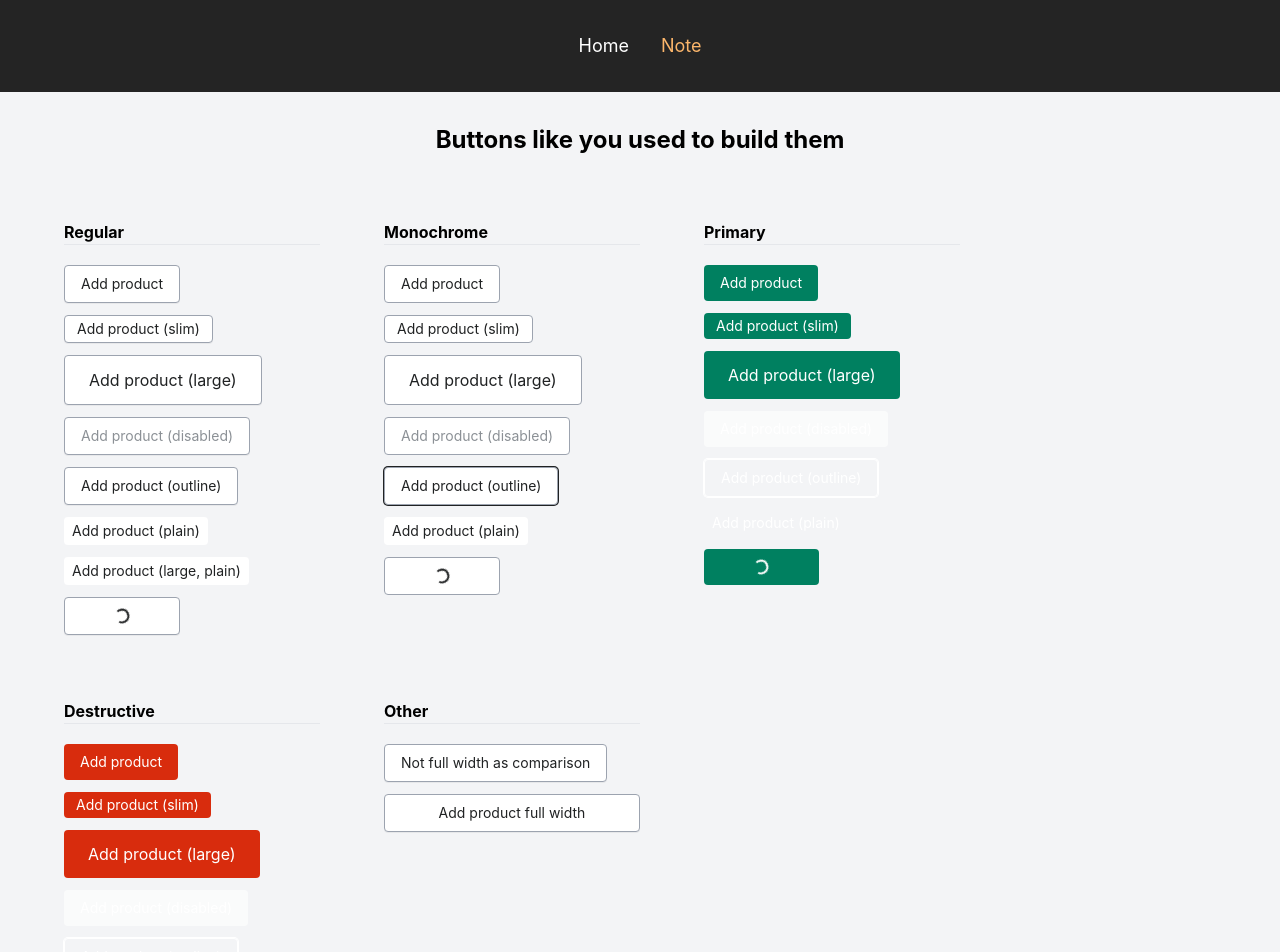
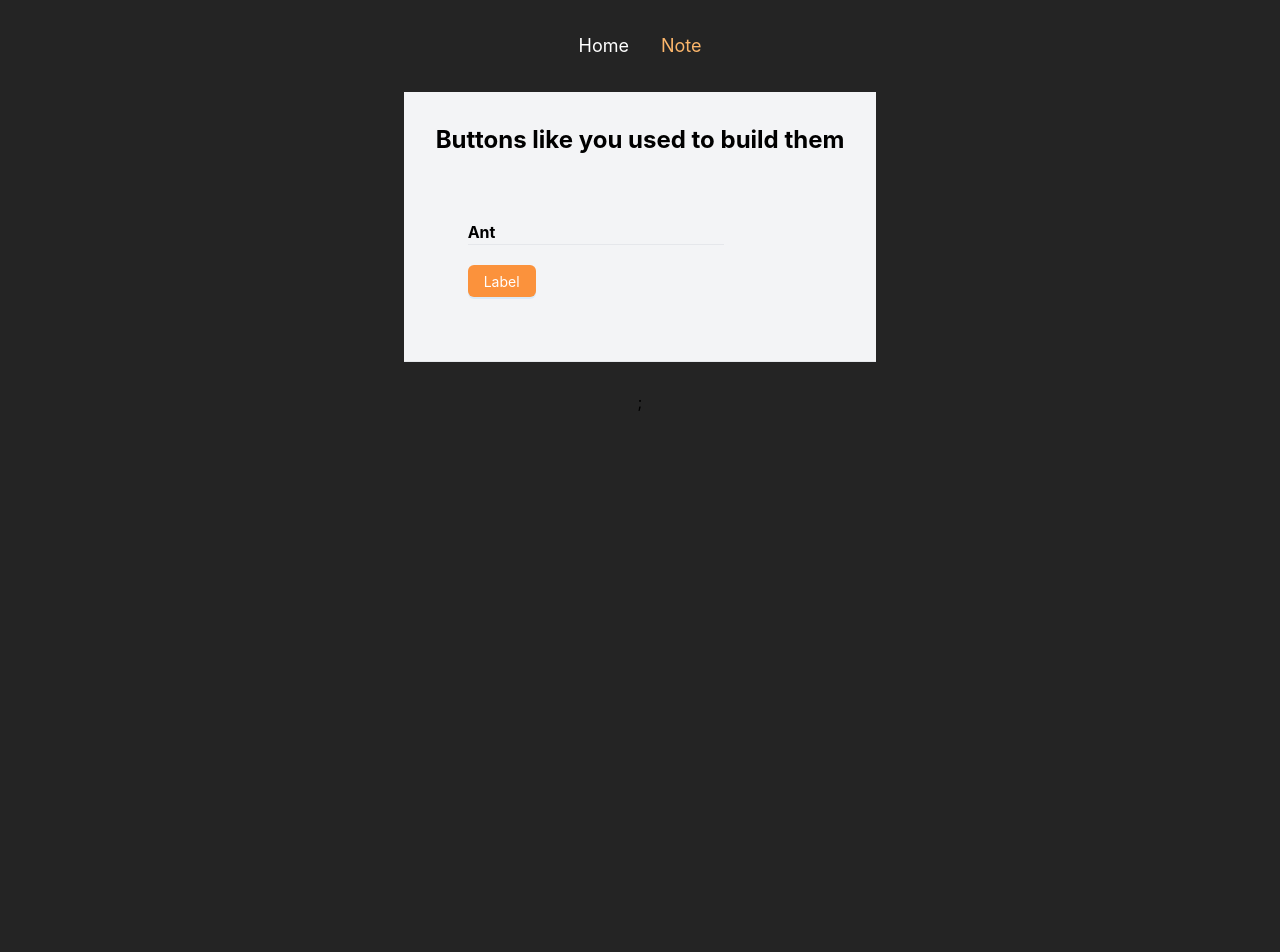
Before and after one commit to NguyenHoangKaiser/airbnb-template, a React (Vite) app: page /note in a window 1280 px wide. Shown: the top 952 px of the page. After the commit the page ends 800 px from the top, so only its background shows below. Built offline with nearby package versions, Linux system fonts and the light colour scheme.

Commit message:
feat: add Ant Design

```diff
--- a/package.json
+++ b/package.json
@@ -17,6 +17,7 @@
   },
   "dependencies": {
     "@tanstack/react-query": "^4.18.0",
+    "antd": "^5.0.3",
     "axios": "^1.2.0",
     "classnames": "^2.3.2",
     "react": "^18.2.0",
--- a/src/pages/NotePage.tsx
+++ b/src/pages/NotePage.tsx
@@ -1,95 +1,14 @@
-import Button from 'src/Components/Button/Button';
 import { PreviewPane, Col } from 'src/Components/Playground/PreviewPane';
+import { Button as AntdButton } from 'antd';
 
 function NotePage() {
   return (
     <main className="flex flex-col items-center justify-evenly gap-7 text-black">
       <PreviewPane title="Buttons like you used to build them">
-        <Col title="Regular">
-          <Button
-            onClick={() => {
-              console.log('clicked');
-            }}
-          >
-            Add product
-          </Button>
-          <Button size="slim">Add product (slim)</Button>
-          <Button size="large">Add product (large)</Button>
-          <Button disabled>Add product (disabled)</Button>
-          <Button modifier="outline">Add product (outline)</Button>
-          <Button modifier="plain">Add product (plain)</Button>
-          <Button modifier="plain" size="large">
-            Add product (large, plain)
-          </Button>
-          <Button loading>Add product</Button>
-        </Col>
-        <Col title="Monochrome">
-          <Button variant="monochrome">Add product</Button>
-          <Button variant="monochrome" size="slim">
-            Add product (slim)
-          </Button>
-          <Button variant="monochrome" size="large">
-            Add product (large)
-          </Button>
-          <Button variant="monochrome" disabled>
-            Add product (disabled)
-          </Button>
-          <Button variant="monochrome" modifier="outline">
-            Add product (outline)
-          </Button>
-          <Button variant="monochrome" modifier="plain">
-            Add product (plain)
-          </Button>
-          <Button variant="monochrome" loading>
-            Add product
-          </Button>
-        </Col>
-        <Col title="Primary">
-          <Button variant="primary">Add product</Button>
-          <Button variant="primary" size="slim">
-            Add product (slim)
-          </Button>
-          <Button variant="primary" size="large">
-            Add product (large)
-          </Button>
-          <Button variant="primary" disabled>
-            Add product (disabled)
-          </Button>
-          <Button variant="primary" modifier="outline">
-            Add product (outline)
-          </Button>
-          <Button variant="primary" modifier="plain">
-            Add product (plain)
-          </Button>
-          <Button variant="primary" loading>
-            Add Product
-          </Button>
-        </Col>
-        <Col title="Destructive">
-          <Button variant="destructive">Add product</Button>
-          <Button variant="destructive" size="slim">
-            Add product (slim)
-          </Button>
-          <Button variant="destructive" size="large">
-            Add product (large)
-          </Button>
-          <Button variant="destructive" disabled>
-            Add product (disabled)
-          </Button>
-          <Button variant="destructive" modifier="outline">
-            Add product (outline)
-          </Button>
-          <Button variant="destructive" modifier="plain">
-            Add product (plain)
-          </Button>
-          <Button variant="destructive" loading>
-            Add product
-          </Button>
-        </Col>
-
-        <Col title="Other">
-          <Button>Not full width as comparison</Button>
-          <Button fullWidth>Add product full width</Button>
+        <Col title="Ant">
+          <AntdButton className="bg-orange-400" type="primary">
+            Label
+          </AntdButton>
         </Col>
       </PreviewPane>
     </main>
```
Also changed, not shown: 2 other files (tests, documents, lock files or other folders).
